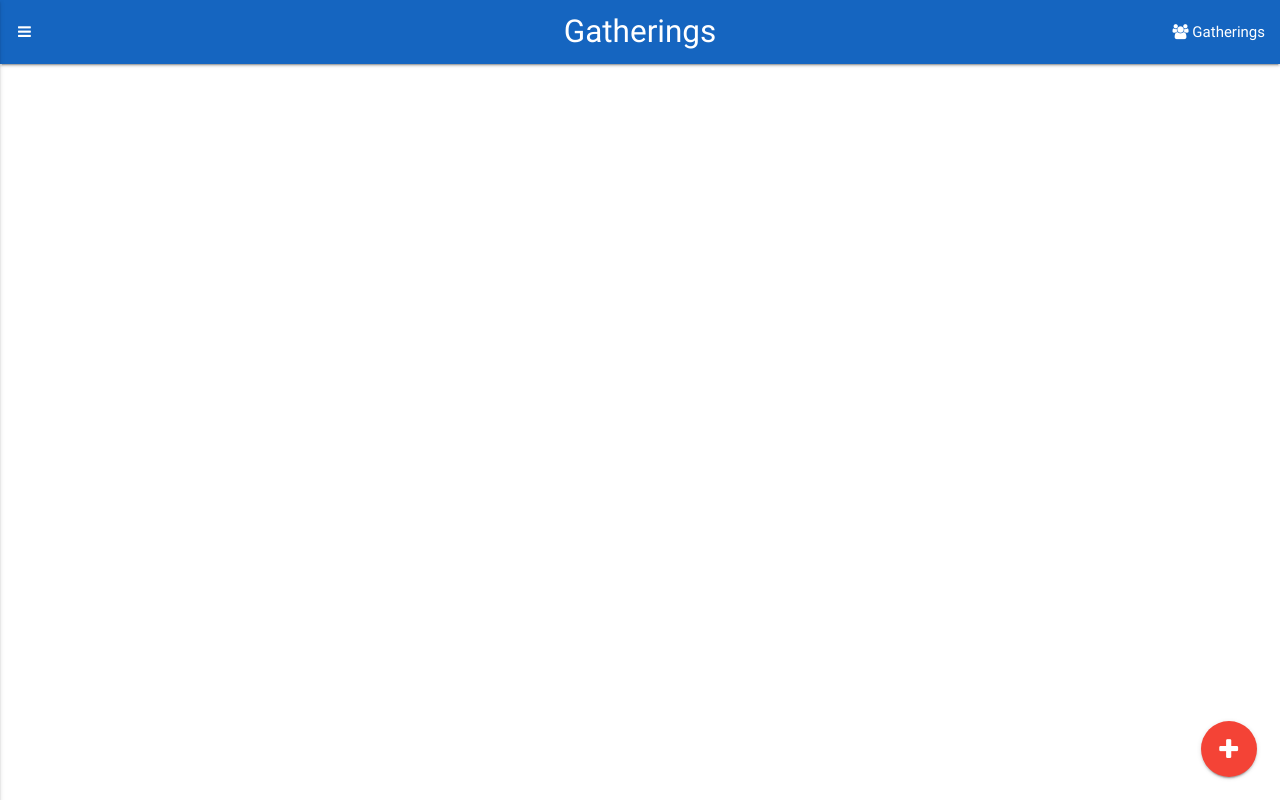
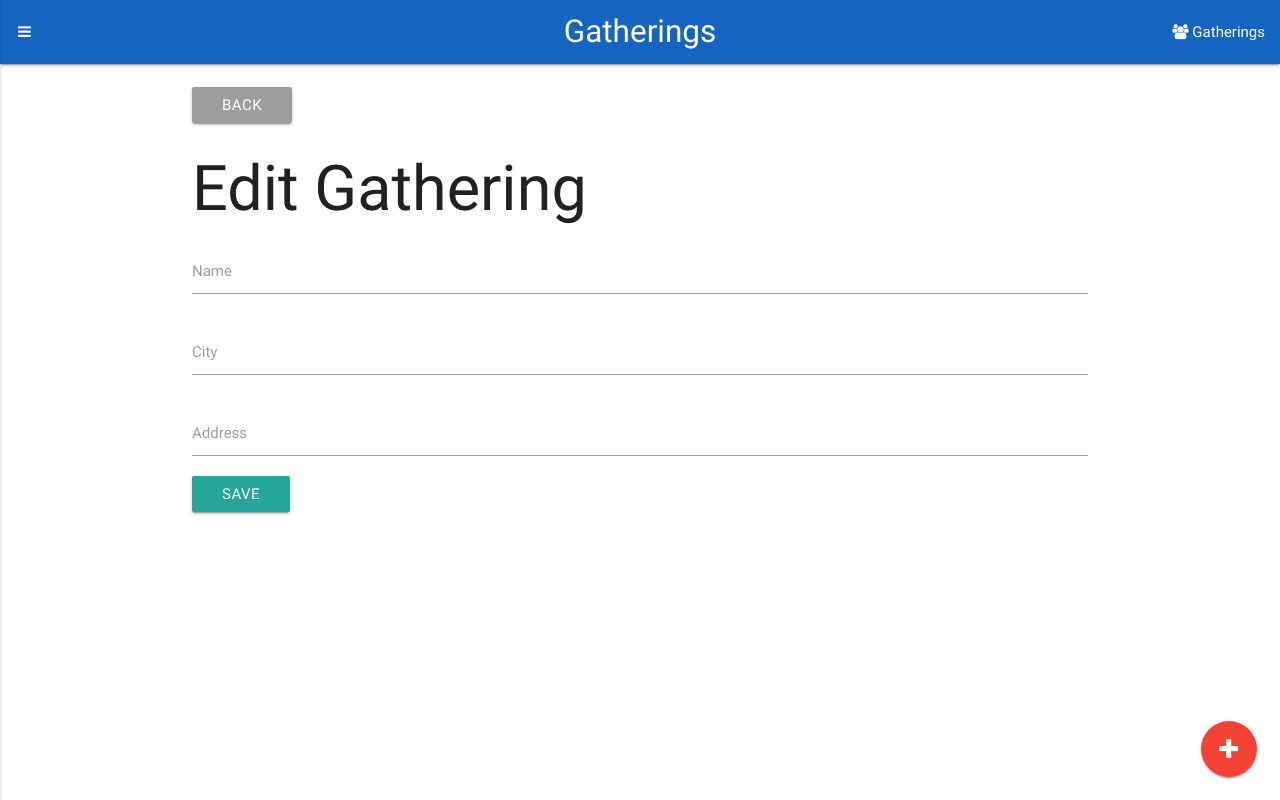
Before and after one commit to nicholmen/gatherings, a React (Create React App) app in the folder client_src/: page /gatherings/edit/1 in a window 1280 px wide. Built offline with nearby package versions, Linux system fonts and the light colour scheme; no server answers.

Commit message:
edit functionality

```diff
--- a/client_src/src/components/AddGathering.js
+++ b/client_src/src/components/AddGathering.js
@@ -12,6 +12,7 @@ class AddGathering extends Component{
       this.props.history.push('/'); // history comes from react router
     }).catch(error => console.log(error))
   }
+
   onSubmit(e){
     const newGathering = {
       name: this.refs.name.value,
--- /dev/null
+++ b/client_src/src/components/EditGathering.jsx
@@ -0,0 +1,92 @@
+import React, { Component } from 'react';
+import axios from 'axios';
+import {Link} from 'react-router-dom';
+
+class EditGathering extends Component{
+  constructor(props){
+    super(props);
+    this.state = {
+      id: '',
+      name: '',
+      city: '',
+      address: ''
+    }
+
+    this.handleInputChange = this.handleInputChange.bind(this);
+  }
+
+  componentWillMount(){
+    this.getGatheringDetails();
+  }
+  getGatheringDetails(){
+    let gatheringId = this.props.match.params.id; // gets id from URL
+    axios.get(`http://localhost:3000/api/gatherings/${gatheringId}`)
+    .then(response => {
+      this.setState({
+        id: response.data.id,
+        name: response.data.name,
+        city: response.data.city,
+        address: response.data.address,
+      }, () => {
+        console.log('state', this.state)
+      }
+      );
+    })
+    .catch(error => console.log(error))
+  }
+
+  editGathering(newGathering){
+    axios.request({
+      method: 'put',
+      url: `http://localhost:3000/api/gatherings/${this.state.id}`,
+      data: newGathering
+    }).then(response => {
+      this.props.history.push('/'); // history comes from react router
+    }).catch(error => console.log(error))
+  }
+  onSubmit(e){
+    const newGathering = {
+      name: this.refs.name.value,
+      city: this.refs.city.value,
+      address: this.refs.address.value
+    }
+    this.editGathering(newGathering);
+    e.preventDefault();
+  }
+
+  handleInputChange(e){
+    const target = e.target;
+    const value = target.value;
+    const name = target.name;
+    this.setState({
+      [name]: value
+    });
+  }
+
+  render(){
+    return(
+      <div>
+        <br />
+        <Link className="btn grey" to="/">Back</Link>
+        <h1>Edit Gathering</h1>
+        <form onSubmit={this.onSubmit.bind(this)}>
+          <div className="input-field">
+            <input type="text" name="name" ref="name" value={this.state.name} onChange={this.handleInputChange} />
+            <label className="active" htmlFor="name">Name</label>
+          </div>
+          <div className="input-field">
+            <input type="text" name="city" ref="city" value={this.state.city} onChange={this.handleInputChange} />
+            <label className="active" htmlFor="city">City</label>
+          </div>
+          <div className="input-field">
+            <input type="text" name="address" ref="address" value={this.state.address} onChange={this.handleInputChange} />
+            <label className="active" htmlFor="address">Address</label>
+          </div>
+          <input type="submit" value="Save" className="btn" />
+        </form>
+      </div>
+    )
+  }
+}
+
+export default EditGathering;
--- a/client_src/src/components/Main.js
+++ b/client_src/src/components/Main.js
@@ -4,6 +4,7 @@ import Gatherings from './Gatherings';
 import About from './About';
 import GatheringDetails from './GatheringDetails';
 import AddGathering from './AddGathering';
+import EditGathering from './EditGathering'
 
 const Main = () => (
   <main>
@@ -11,6 +12,7 @@ const Main = () => (
       <Route exact path ='/' component={Gatherings} />
       <Route exact path ='/about' component={About} />
       <Route exact path ='/gatherings/add' component={AddGathering} />
+      <Route exact path ='/gatherings/edit/:id' component={EditGathering} />
       <Route exact path ='/gatherings/:id' component={GatheringDetails} />
     </Switch>
   </main>
```
Also changed, not shown: client_src/src/components/EditMeetup.jsx (deleted).
